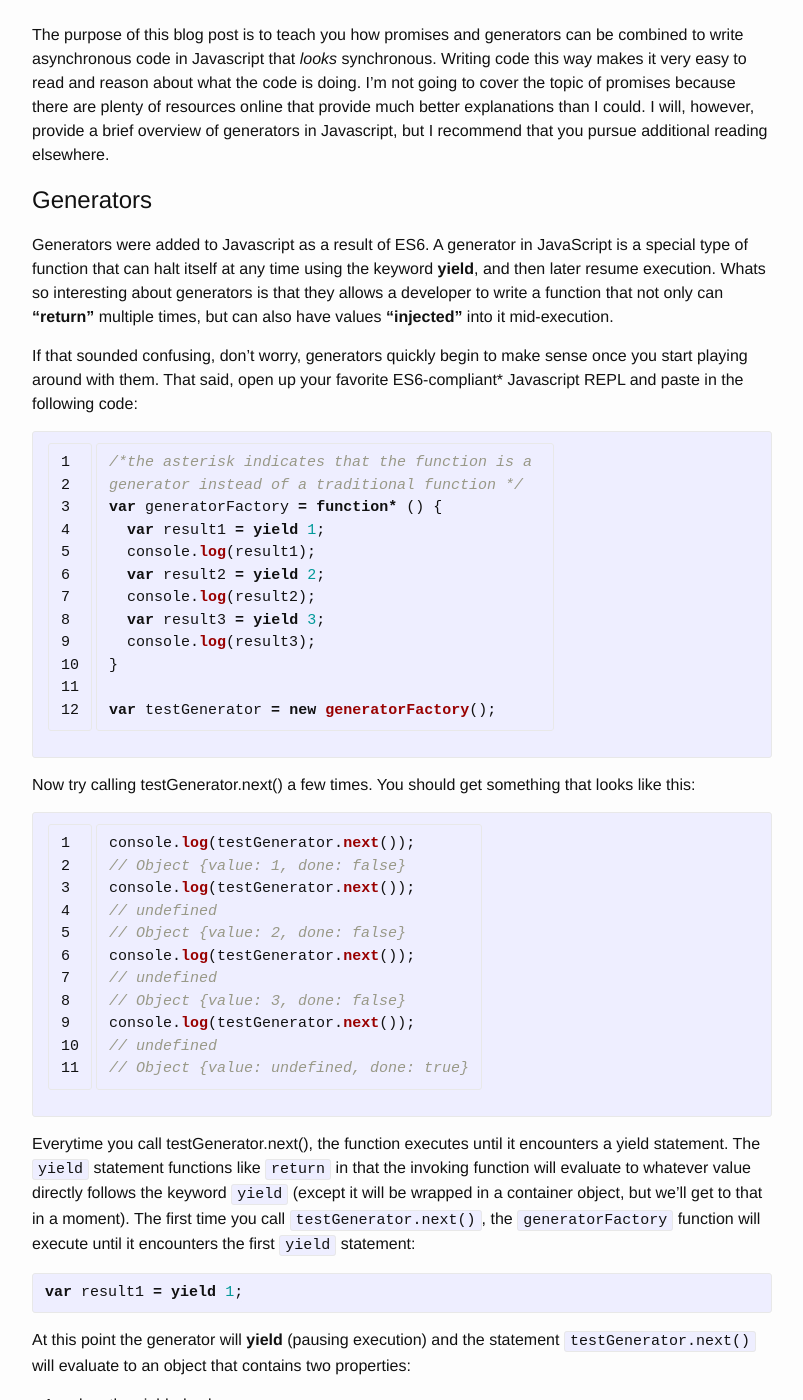
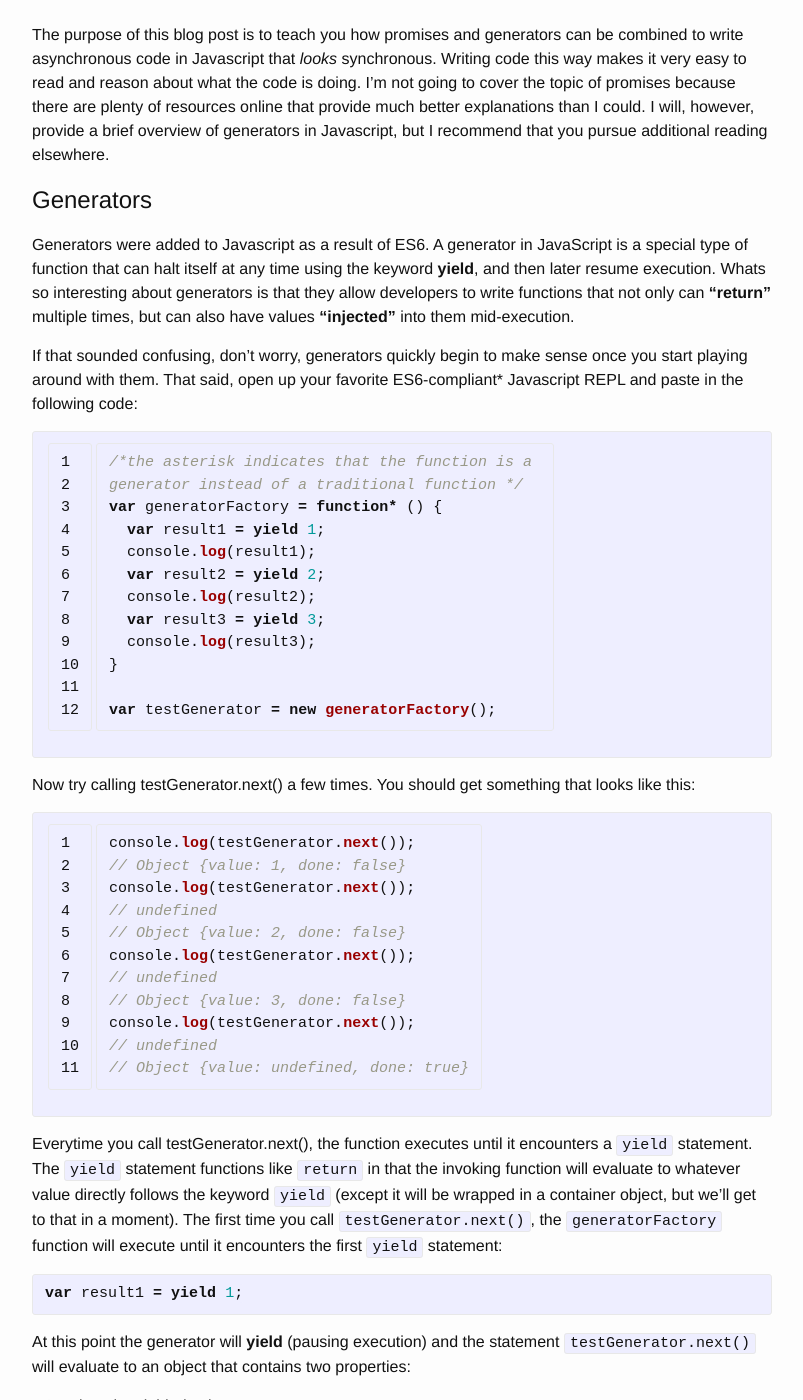
Before and after one commit to richardartoul/richardartoul.github.io, a Jekyll site: the page built from _posts/2015-07-16-promises-coroutines.markdown, in a window 1280 px wide and 1400 px high, scrolled down 312 px. Shown: the whole window, without its empty margins (238-1041 px from the left). Built offline with Jekyll 4.4.1, drawn with Linux system fonts in a browser that asks for light colours; some of the changed text lies outside the part shown.

Commit message:
[Refactor] Fixed a few more small typos

```diff
--- a/_posts/2015-07-16-promises-coroutines.markdown
+++ b/_posts/2015-07-16-promises-coroutines.markdown
@@ -13,7 +13,7 @@ The purpose of this blog post is to teach you how promises and generators can be
 Generators
 ==========
 
-Generators were added to Javascript as a result of ES6. A generator in JavaScript is a special type of function that can halt itself at any time using the keyword **yield**, and then later resume execution. Whats so interesting about generators is that they allows a developer to write a function that not only can **"return"** multiple times, but can also have values **"injected"** into it mid-execution.
+Generators were added to Javascript as a result of ES6. A generator in JavaScript is a special type of function that can halt itself at any time using the keyword **yield**, and then later resume execution. Whats so interesting about generators is that they allow developers to write functions that not only can **"return"** multiple times, but can also have values **"injected"** into them mid-execution.
 
 If that sounded confusing, don't worry, generators quickly begin to make sense once you start playing around with them. That said, open up your favorite ES6-compliant* Javascript REPL and paste in the following code:
 
@@ -48,7 +48,7 @@ console.log(testGenerator.next());
 // Object {value: undefined, done: true}
 {% endhighlight %}
 
-Everytime you call testGenerator.next(), the function executes until it encounters a yield statement. The `yield` statement functions like `return` in that the invoking function will evaluate to whatever value directly follows the keyword `yield` (except it will be wrapped in a container object, but we'll get to that in a moment). The first time you call `testGenerator.next()`, the `generatorFactory` function will execute until it encounters the first `yield` statement:
+Everytime you call testGenerator.next(), the function executes until it encounters a `yield` statement. The `yield` statement functions like `return` in that the invoking function will evaluate to whatever value directly follows the keyword `yield` (except it will be wrapped in a container object, but we'll get to that in a moment). The first time you call `testGenerator.next()`, the `generatorFactory` function will execute until it encounters the first `yield` statement:
 
 {% highlight javascript %}
 var result1 = yield 1;
```
Also changed, not shown: other parts of _posts/2015-07-16-promises-coroutines.markdown (+1 -1 lines).
